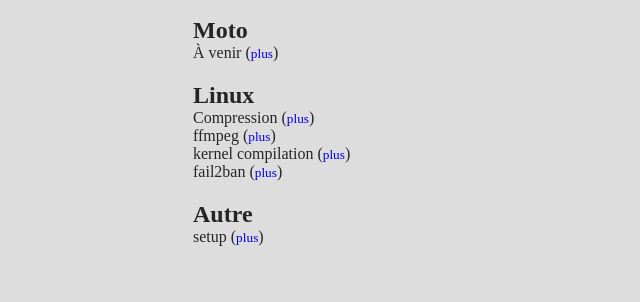
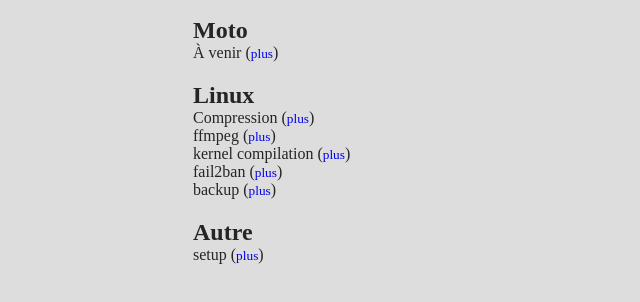
Before and after one commit to Akashic-archives/main-website, a plain HTML site: page html/blog/blog.html in a window 1280 px wide. Shown: the part 128-430 px from the top of the page, without its empty margins (231-871 px from the left). Drawn offline with Linux system fonts and the light colour scheme.

Commit message:
blog link backup

```diff
--- a/html/blog/blog.html
+++ b/html/blog/blog.html
@@ -24,6 +24,7 @@
 	<p>ffmpeg (<small><a href="linux/ffmpeg.html">plus</a></small>)</p>
 	<p>kernel compilation (<small><a href="linux/kernel-compilation.html">plus</a></small>)</p>
 	<p>fail2ban (<small><a href="linux/fail2ban.html">plus</a></small>)</p>
+	<p>backup (<small><a href="linux/backup.html">plus</a></small>)</p>
 
 	<h2>Autre</h2>
 	<p>setup (<small><a href="autre/setup.html">plus</a></small>)</p>
```
